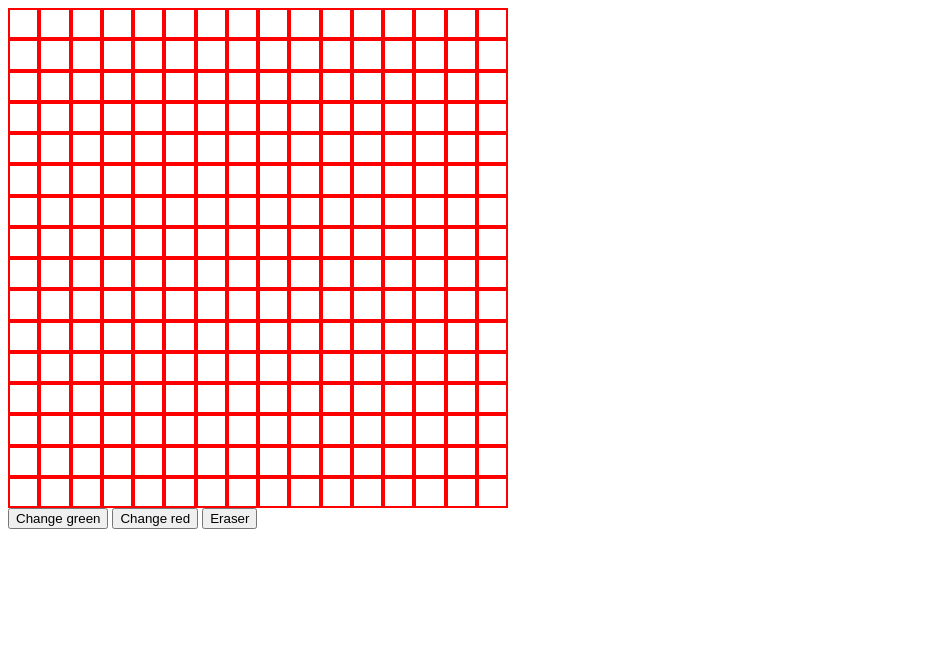
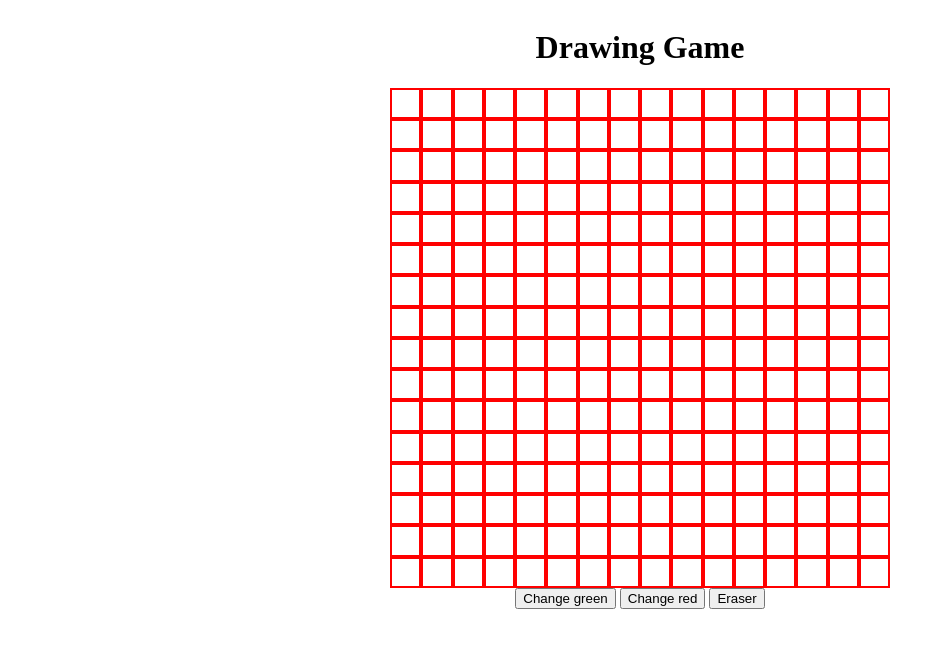
Before and after one commit to HamiltonWilliamsBusiness/Etch-a-Sketch-Odin-Project, a plain HTML site: page index.html in a window 1280 px wide. Shown: the whole page, without its empty margins (0-945 px from the left). Drawn offline with Linux system fonts and the light colour scheme.

Commit message:
feat: completed project, need to add CSS edits

```diff
--- a/index.html
+++ b/index.html
@@ -8,9 +8,13 @@
     <script src="myscripts.js" defer></script>
 </head>
 <body>
+    <h1>Drawing Game</h1>
     <div id="holder" class="holder"></div>
-    <button id="colorChanger">Change green</button>
-    <button id="colorChanger2">Change red</button>
-    <button id="colorChanger3">Eraser</button>
+    <div>
+        <button id="colorChanger">Change green</button>
+        <button id="colorChanger2">Change red</button>
+        <button id="colorChanger3">Eraser</button>
+    </div>
+
 </body>
 </html>
--- a/styles.css
+++ b/styles.css
@@ -1,3 +1,11 @@
+body {
+    display: flex;
+    flex-direction: column;
+    align-items: center;
+    justify-content: center;
+    background-color: white;
+}
+
 .holder {
     display: flex;
     flex-wrap: wrap;
```
